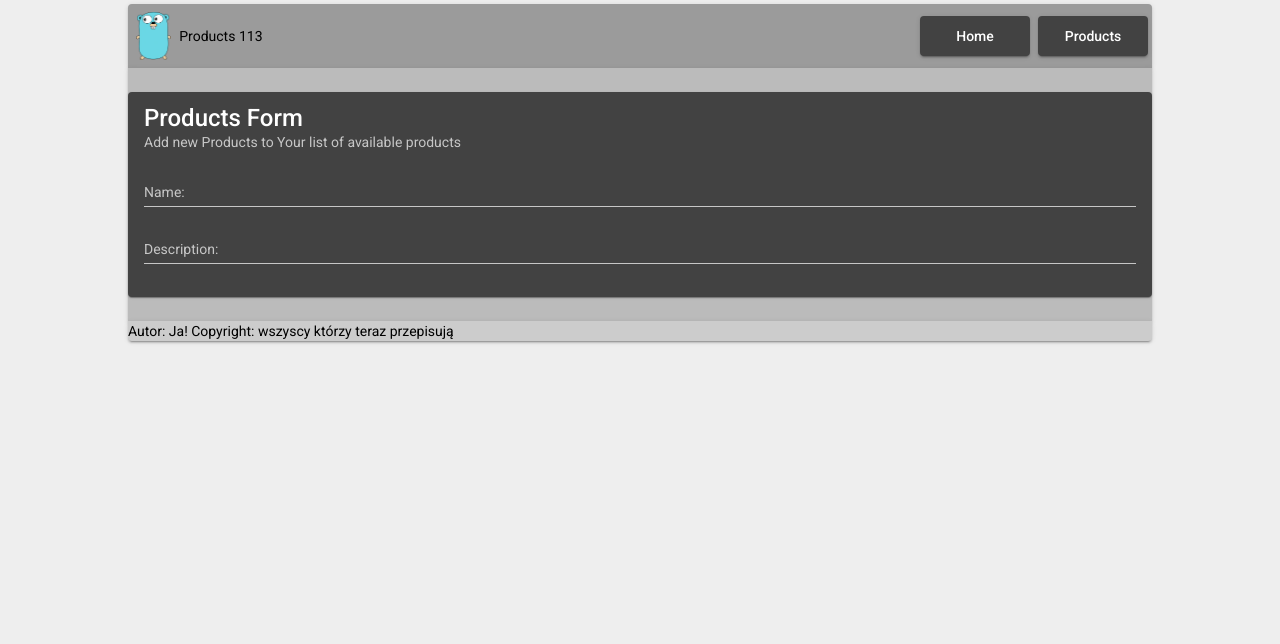
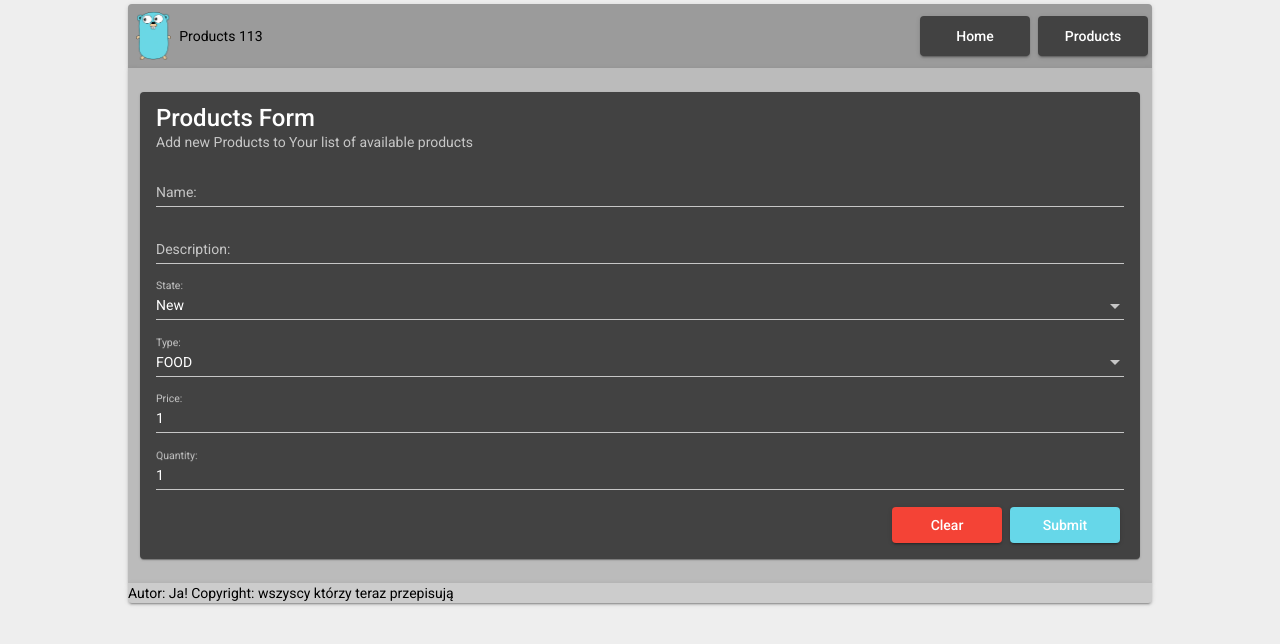
Before and after one commit to SaintAmeN/javapol113_angular_with_backend, an Angular app: page /products/form in a window 1280 px wide. Shown: the top 644 px of the page. Built offline with nearby package versions, Linux system fonts and the light colour scheme.

Commit message:
Niedziela, snippet 5. Lista i dodawanie kompletne

```diff
--- a/src/app/app.component.css
+++ b/src/app/app.component.css
@@ -54,9 +54,11 @@
 }
 
 .app-main{
-  width: 100%;
-  padding-top:24px;
-  padding-bottom:24px;
+  /* width: 100%; */
+  /* padding-top:24px; */
+  /* padding-bottom:24px; */
+
+  padding: 24px 12px;
 
   /* Tymczasowe, poglądowe */
   /* background-color: rgba(0, 0, 250, 0.3); */
--- a/src/app/app.module.ts
+++ b/src/app/app.module.ts
@@ -26,6 +26,8 @@ import { ProductsService } from './products-service/products.service';
 import { HttpClientModule } from '@angular/common/http';
 import { MatProgressBarModule } from '@angular/material/progress-bar';
 import { ProductsFormComponent } from './products-form/products-form.component';
+
+import { MatSnackBarModule } from '@angular/material/snack-bar';
 
 @NgModule({
   declarations: [
@@ -56,6 +58,7 @@ import { ProductsFormComponent } from './products-form/products-form.component';
     ReactiveFormsModule,
     HttpClientModule,
     MatProgressBarModule,
+    MatSnackBarModule
   ],
   providers: [ProductsService],
   bootstrap: [AppComponent]
--- a/src/app/products-form/products-form.component.css
+++ b/src/app/products-form/products-form.component.css
@@ -2,3 +2,62 @@
   display: flex;
   flex-direction: column;
 }
+
+.form-button-row {
+  display: flex;
+  flex-direction: row-reverse;
+}
+
+.form-button-row button {
+  min-width: 110px;
+  margin: 0 4px;
+}
+
+.clear-button {
+
+}
+
+.submit-button {
+  background-color: var(--gopher-color);
+}
+
+.notification {
+  border: 2px solid rgba(255, 0, 0, 0.4);
+  border-radius: 4px;
+  padding: 8px;
+  background-color: rgba(255, 0, 0, 0.2);
+  margin: 8px 0;
+  /* font-weight: bold; */
+  font-size: 1.4em;
+  animation: show-from-left ;
+  animation-duration: 1s;
+}
+
+.hidden {
+  animation: hide-to-right;
+  animation-duration: 1s;
+}
+
+@keyframes show-from-left {
+  0% {
+    transform: translateX(-3200px)
+  }
+  80% {
+    transform: translateX(+50px)
+  }
+  100% {
+    transform: translateX(0)
+  }
+}
+
+@keyframes hide-to-right {
+  0% {
+    transform: translateX(0)
+  }
+  20% {
+    transform: translateX(-50px)
+  }
+  100% {
+    transform: translateX(+3200px)
+  }
+}
--- a/src/app/products-form/products-form.component.html
+++ b/src/app/products-form/products-form.component.html
@@ -1,14 +1,56 @@
+<div #ref *ngIf="notification" class="notification">
+  {{notification}}
+</div>
+
 <mat-card>
   <mat-card-title>Products Form</mat-card-title>
   <mat-card-subtitle>Add new Products to Your list of available products</mat-card-subtitle>
   <mat-card-content class="products-form-content">
+
     <mat-form-field appearance="legacy">
       <mat-label>Name:</mat-label>
       <input type="text" matInput placeholder="Name:" [(ngModel)]="product.name">
     </mat-form-field>
+
     <mat-form-field appearance="legacy">
       <mat-label>Description:</mat-label>
       <input type="text" matInput placeholder="Description:" [(ngModel)]="product.description">
     </mat-form-field>
+
+    <mat-form-field appearance="legacy">
+      <mat-label>State:</mat-label>
+      <mat-select [(ngModel)]="product.state">
+        <mat-option value="NEW">New</mat-option>
+        <mat-option value="USED">Used</mat-option>
+      </mat-select>
+    </mat-form-field>
+
+    <mat-form-field appearance="legacy">
+      <mat-label>Type:</mat-label>
+      <mat-select [(ngModel)]="product.type">
+        <mat-option value="ELECTRONICS">ELECTRONICS</mat-option>
+        <mat-option value="FOOD">FOOD</mat-option>
+        <mat-option value="LIQUOR">LIQUOR</mat-option>
+      </mat-select>
+    </mat-form-field>
+
+    <mat-form-field appearance="legacy">
+      <mat-label>Price:</mat-label>
+      <input type="number" min="0.01" step="0.01" matInput placeholder="Price:" [(ngModel)]="product.price">
+    </mat-form-field>
+
+    <mat-form-field appearance="legacy">
+      <mat-label>Quantity:</mat-label>
+      <input type="number" min="1" step="1" matInput placeholder="Quantity:" [(ngModel)]="product.quantity">
+    </mat-form-field>
+
+    <div class="form-button-row">
+      <button class="submit-button" type="button" mat-button mat-raised-button (click)="sendProduct()">
+        Submit
+      </button>
+      <button class="clear-button" type="button" mat-button mat-raised-button color="warn" (click)="clearForm()">
+        Clear
+      </button>
+    </div>
   </mat-card-content>
 </mat-card>
--- a/src/app/products-form/products-form.component.ts
+++ b/src/app/products-form/products-form.component.ts
@@ -1,4 +1,7 @@
-import { Component, OnInit } from '@angular/core';
+import { Component, ElementRef, OnInit, Renderer2, ViewChild } from '@angular/core';
+import { MatSnackBar } from '@angular/material/snack-bar';
+import { Router } from '@angular/router';
+import { catchError, Observable, of, tap } from 'rxjs';
 import { Product, ProductsService } from '../products-service/products.service';
 
 @Component({
@@ -7,12 +10,57 @@ import { Product, ProductsService } from '../products-service/products.service';
   styleUrls: ['./products-form.component.css']
 })
 export class ProductsFormComponent implements OnInit {
+  @ViewChild('ref') child: ElementRef|any;
+
   product: Product;
-  constructor(private productsService : ProductsService) {
+  sendingProduct: boolean = false;
+
+  notification: string|null = null;
+
+  constructor(private renderer: Renderer2,
+              private router: Router,
+              private productsService: ProductsService,
+              private snackBar: MatSnackBar) {
     this.product = productsService.getDefautProductModel()
-   }
+  }
 
   ngOnInit(): void {
   }
 
+  sendProduct(): void {
+    this.sendingProduct = true;
+
+    this.productsService.sendProductToBackend(this.product)
+      .subscribe({ // promise
+        next: (data) => {
+          this.sendingProduct = false;
+          this.snackBar.open('Product has been added', undefined, {
+            verticalPosition: 'top',
+            horizontalPosition: 'start',
+            duration: 5000
+          })
+
+          // po dodaniu obiektu przekieruj na listę
+          this.router.navigate(['/products'])
+          console.log(data)
+        },
+        error: (error) => {
+          this.sendingProduct = false;
+          this.notification = error.message
+
+          setTimeout(() => {
+            this.renderer.addClass(this.child.nativeElement, 'hidden');
+            setTimeout(() => {
+              // po 5 sekundach wyczyść powiadomienie o błędzie
+              this.notification = null;
+            }, 1000)
+          }, 3000)
+
+        }
+      })
+  }
+
+  clearForm(): void {
+    this.product = this.productsService.getDefautProductModel()
+  }
 }
--- a/src/app/products-list/products-list.component.css
+++ b/src/app/products-list/products-list.component.css
@@ -1,5 +1,7 @@
 .product-table{
   width: 100%;
+  border: 1px solid white;
+  border-radius: 2px;
 }
 
 .mat-column-identifier{
@@ -17,3 +19,11 @@
 mat-card-footer {
   padding-top:10px;
 }
+
+.mat-column-delete-button {
+  width: 48px;
+}
+
+.record-delete-button {
+  border-radius: 16px;
+}
--- a/src/app/products-list/products-list.component.html
+++ b/src/app/products-list/products-list.component.html
@@ -39,6 +39,13 @@
         <td mat-cell *matCellDef="let product">{{product.quantity}}</td>
       </ng-container>
 
+      <ng-container matColumnDef="delete-button">
+        <th mat-header-cell *matHeaderCellDef></th>
+        <td mat-cell *matCellDef="let product">
+          <button class="record-delete-button" mat-button mat-raised-button color="warn" (click)="deleteProduct(product.id)">Delete</button>
+        </td>
+      </ng-container>
+
       <tr mat-header-row *matHeaderRowDef="displayedColumns"></tr>
       <tr mat-row *matRowDef="let row; columns: displayedColumns"></tr>
     </table>
--- a/src/app/products-list/products-list.component.ts
+++ b/src/app/products-list/products-list.component.ts
@@ -1,4 +1,5 @@
 import { Component, OnInit } from '@angular/core';
+import { MatSnackBar } from '@angular/material/snack-bar';
 import { ProductsService } from '../products-service/products.service';
 
 @Component({
@@ -7,17 +8,18 @@ import { ProductsService } from '../products-service/products.service';
   styleUrls: ['./products-list.component.css']
 })
 export class ProductsListComponent implements OnInit {
-  displayedColumns : string[] = [
+  displayedColumns: string[] = [
     'identifier',
     'name',
     'description',
     'state',
     'type',
     'price',
-    'quantity'
+    'quantity',
+    'delete-button'
   ]
 
-  constructor(protected productService : ProductsService) {
+  constructor(private snackBar: MatSnackBar, protected productService: ProductsService) {
 
   }
 
@@ -27,4 +29,21 @@ export class ProductsListComponent implements OnInit {
     this.productService.refreshProductList()
   }
 
+  deleteProduct(id: number): void {
+    this.productService.deleteFromBackend(id)
+      .subscribe({
+        next: (_) => {
+          this.snackBar.open('Product has been deleted', undefined, {
+            verticalPosition: 'top',
+            horizontalPosition: 'start',
+            duration: 5000
+          })
+          this.productService.refreshProductList()
+        },
+        error: (error) => {
+          console.log(error)
+          this.productService.refreshProductList()
+        }
+      })
+  }
 }
--- a/src/app/products-service/products.service.ts
+++ b/src/app/products-service/products.service.ts
@@ -1,5 +1,6 @@
 import { HttpClient } from '@angular/common/http';
 import { Injectable } from '@angular/core';
+import { Observable } from 'rxjs/internal/Observable';
 
 export enum ProductState {
   NEW = "NEW",
@@ -55,4 +56,12 @@ export class ProductsService {
       quantity: 1
     }
   }
+
+  public sendProductToBackend(product: Product): Observable<Object>{
+    return this.http.post('http://localhost:8080/products', product);
+  }
+
+  public deleteFromBackend(productId: number): Observable<Object>{
+    return this.http.delete('http://localhost:8080/products/'+productId)
+  }
 }
--- a/src/app/products/products.component.css
+++ b/src/app/products/products.component.css
@@ -5,11 +5,11 @@
 
 app-products-list {
   width: 100%;
-  margin: 10px;
+  /* margin: 10px; */
 }
 
 .products-content-tile{
   width: 100%;
   height: 100%;
-  margin: 10px;
+  /* margin: 10px; */
 }
--- a/src/app/products/products.component.html
+++ b/src/app/products/products.component.html
@@ -13,7 +13,7 @@
     </mat-grid-tile>
 
     <!-- Tutaj umieścimy tabelkę z produktami -->
-    <mat-grid-tile [colspan]="12" rowspan="20">
+    <mat-grid-tile [colspan]="12" rowspan="28">
       <div class="products-content-tile">
         <app-products-list></app-products-list>
       </div>
```
Lines whose indentation alone changed are shown as unchanged.
